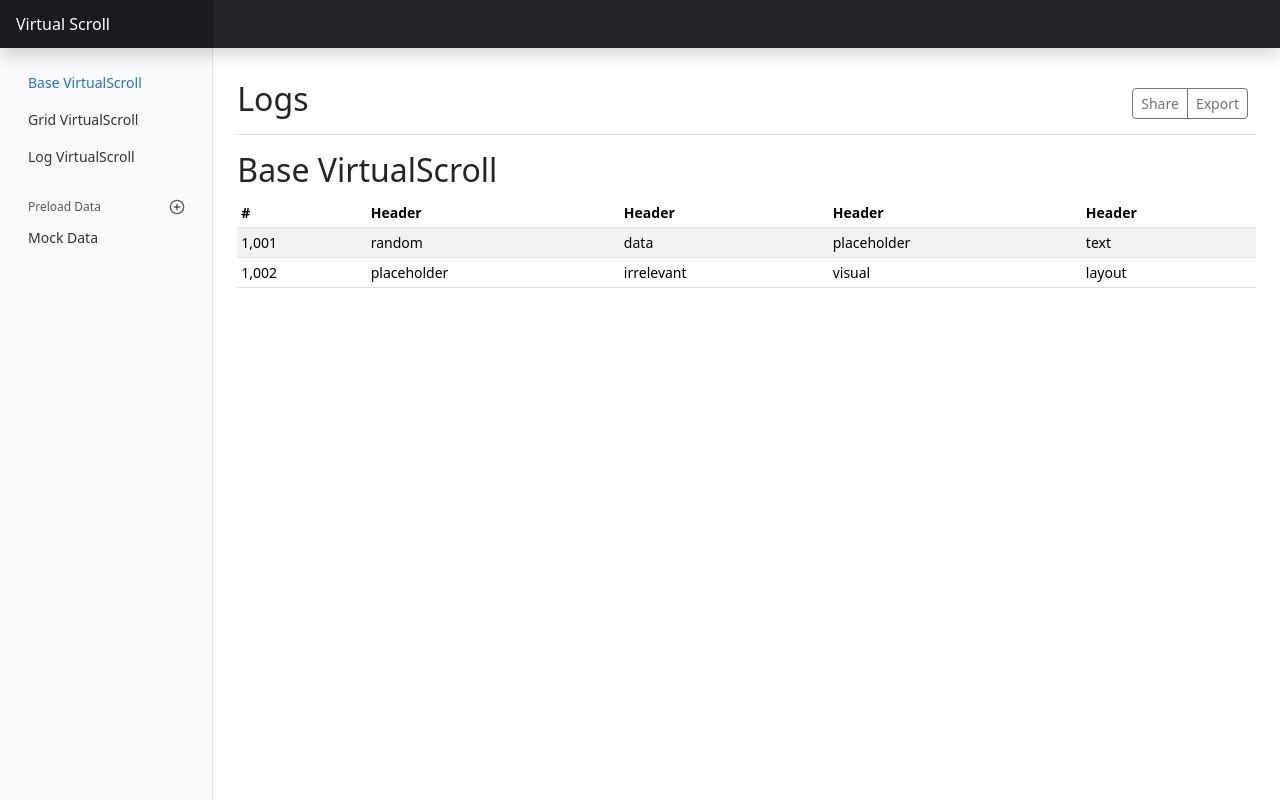
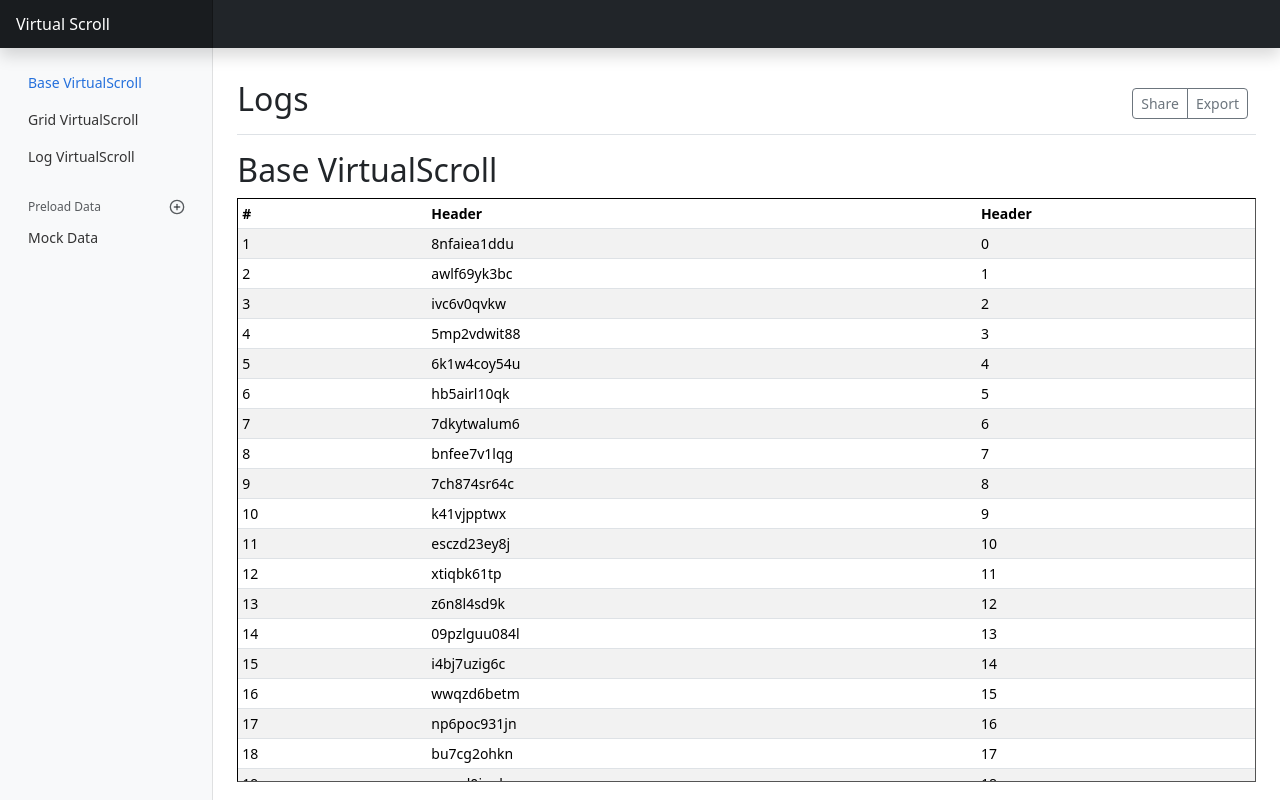
Before and after one commit to TakiMoysha/tm-typescript-book, a Vue app in the folder vscroll/: page / in a window 1280 px wide. Built offline with nearby package versions, Linux system fonts and the light colour scheme.

Commit message:
updated table

```diff
--- a/vscroll/src/components/VirtualScroll.vue
+++ b/vscroll/src/components/VirtualScroll.vue
@@ -1,11 +1,19 @@
 <script setup lang="ts">
-import { onMounted, ref } from "vue";
+import { onMounted, ref, computed } from "vue";
+import { loadData } from "@/data";
 const props = defineProps(["title"]);
 
+// data
+console.log("data", loadData({type: "simple"}));
+const data = loadData();
 // virtual scrolling
 const scrollTop = ref(0);
 const setScrollTop = ref(0);
 const scrollElementRef = ref<HTMLDivElement>(null);
+
+const computedScrollTop = computed(() => {
+  return scrollTop.value;
+});
 
 onMounted(() => {
   window.scrollTo(0, 0);
@@ -15,31 +23,20 @@ onMounted(() => {
 <template>
   <div>
     <h2>{{ props.title }}</h2>
-    <div class="table-responsive">
+    <div class="table-responsive-lg" :style="{ height: '73vh', overflow: 'auto', border: '1px inset black' }">
       <table class="table table-striped table-sm">
         <thead>
           <tr>
             <th scope="col">#</th>
             <th scope="col">Header</th>
             <th scope="col">Header</th>
-            <th scope="col">Header</th>
-            <th scope="col">Header</th>
           </tr>
         </thead>
-        <tbody>
-          <tr>
-            <td>1,001</td>
-            <td>random</td>
-            <td>data</td>
-            <td>placeholder</td>
-            <td>text</td>
-          </tr>
-          <tr>
-            <td>1,002</td>
-            <td>placeholder</td>
-            <td>irrelevant</td>
-            <td>visual</td>
-            <td>layout</td>
+        <tbody class="">
+          <tr v-for="(item, index) in data" :key="index">
+            <td>{{ index + 1 }}</td>
+            <td>{{ item.id }}</td>
+            <td>{{ item.text }}</td>
           </tr>
         </tbody>
       </table>
--- /dev/null
+++ b/vscroll/src/data.ts
@@ -0,0 +1,14 @@
+interface ILoadDataOpts {
+  type: "simple";
+  count: number;
+}
+
+export const loadData = (opts: ILoadDataOpts) => {
+  const generators = {
+    "simple": Array.from({ length: opts?.count || 1_000 }, (_, index) => ({
+      id: Math.random().toString(36).slice(2),
+      text: String(index)
+    })),
+  };
+  return generators[opts?.type || "simple"];
+};
```
